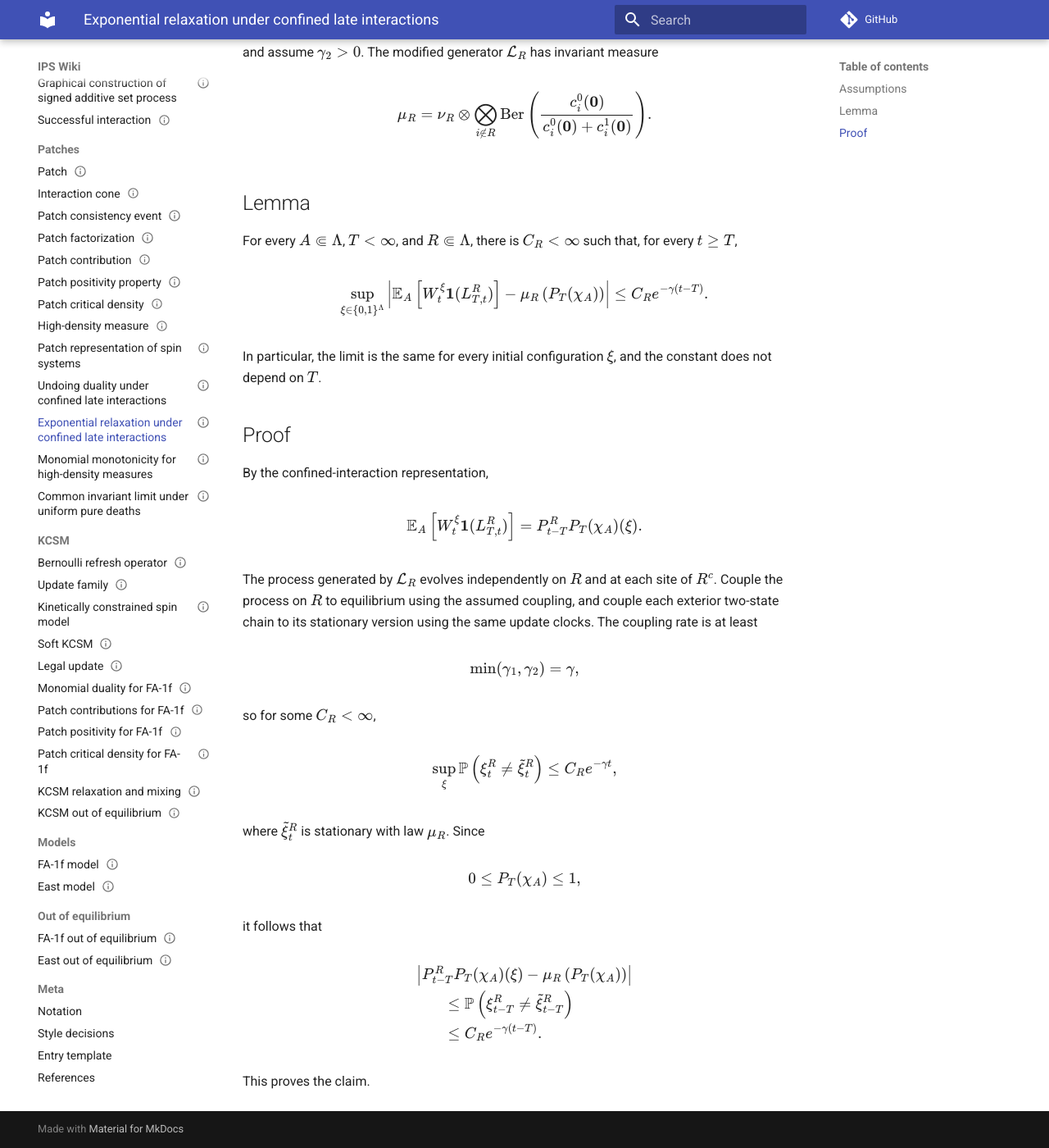
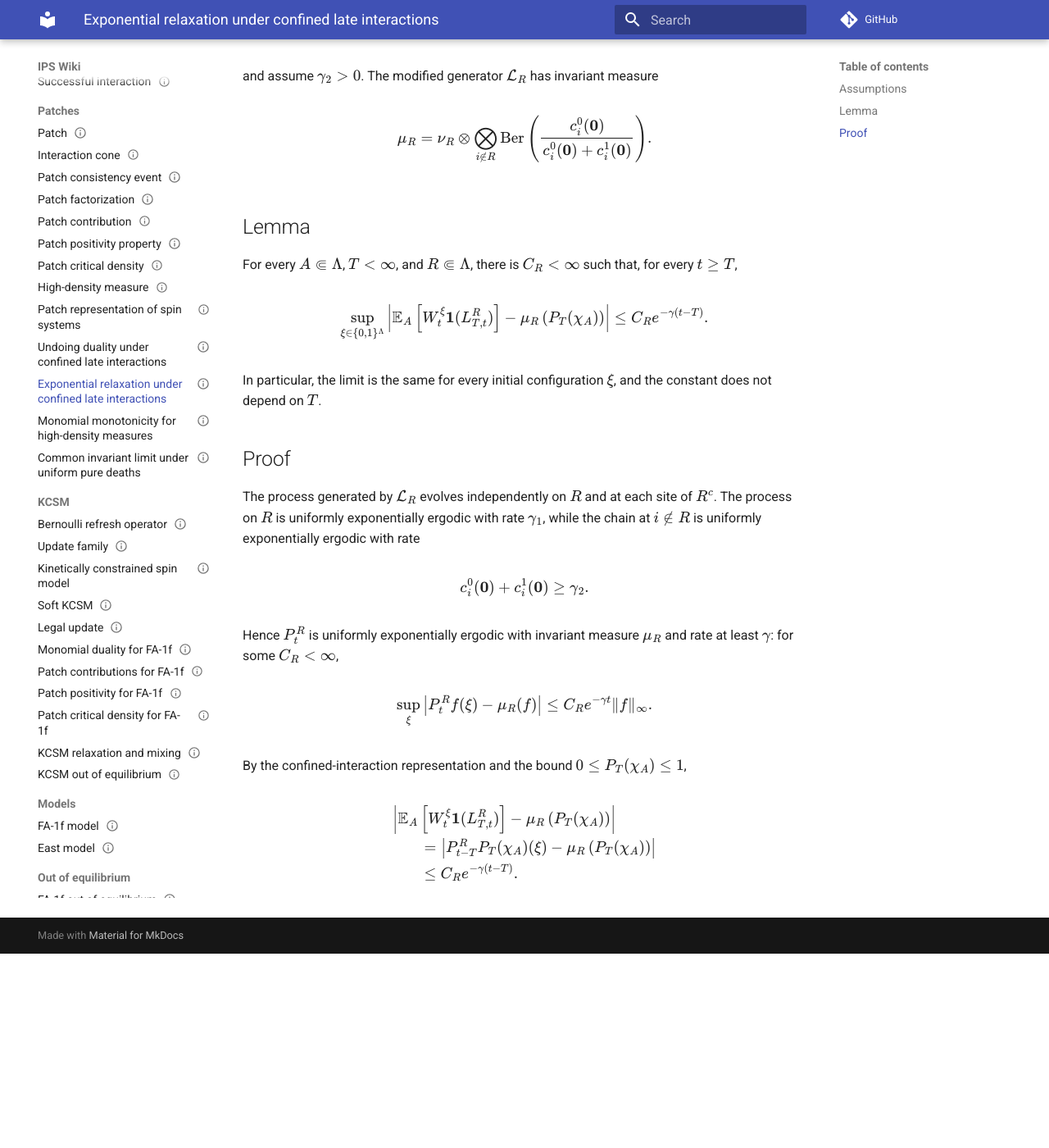
Before and after one commit to maciejgluchowski86-beep/ips-wiki, an MkDocs documentation site: the page built from docs/entries/exponential-relaxation-under-confined-late-interactions.md, in a window 1280 px wide and 1400 px high, scrolled down 695 px. Shown: the whole window at 82% size. Built offline with MkDocs 1.6.1 and Material for MkDocs 9.7.7, drawn with Linux system fonts in a browser that asks for light colours; comment, search, counter and statistics services are not loaded; after the commit the page ends 1858 px from its top, so only the background shows below that; some of the changed text lies outside the part shown.

Commit message:
Use uniform ergodicity directly

```diff
--- a/docs/entries/exponential-relaxation-under-confined-late-interactions.md
+++ b/docs/entries/exponential-relaxation-under-confined-late-interactions.md
@@ -10,23 +10,22 @@ tags:
 
 # Exponential relaxation under confined late interactions
 
-The modified spin system from [undoing duality under confined late interactions](undoing-duality-under-confined-late-interactions.md) is the product of a zero-boundary process on \(R\) and independent two-state chains on \(R^c\). Exponential mixing of these components therefore gives exponential convergence of the confined patch term.
+The modified spin system from [undoing duality under confined late interactions](undoing-duality-under-confined-late-interactions.md) is the product of a zero-boundary process on \(R\) and independent two-state chains on \(R^c\). Uniform exponential ergodicity of these components therefore gives exponential convergence of the confined patch term.
 
 ## Assumptions
 
-For \(R\Subset\Lambda\), let \(\cL_R^0\) be the zero-boundary restriction of the original spin system to \(R\). Assume that there is \(\gamma_1>0\), independent of \(R\), such that for every \(R\Subset\Lambda\), \(\cL_R^0\) has a unique invariant measure \(\nu_R\) and admits a coupling with its stationary process satisfying
+For \(R\Subset\Lambda\), let \(P_t^{R,0}\) be the semigroup of the zero-boundary restriction of the original spin system to \(R\). Assume that there is \(\gamma_1>0\), independent of \(R\), such that for every \(R\Subset\Lambda\), the restricted system has a unique invariant measure \(\nu_R\) and there is \(C_R^0<\infty\) for which
 
 $$
 \sup_{\eta\in\{0,1\}^R}
-\mathbb P
-\left(
-\eta_t\ne\widetilde\eta_t
-\right)
+\left|
+P_t^{R,0}f(\eta)-\nu_R(f)
+\right|
 \le
-C_R^0e^{-\gamma_1t}
+C_R^0e^{-\gamma_1t}\|f\|_\infty
 $$
 
-for some \(C_R^0<\infty\).
+for every bounded \(f\colon\{0,1\}^R\to\mathbb R\).
 
 Set
 
@@ -79,60 +78,46 @@ In particular, the limit is the same for every initial configuration \(\xi\), an
 
 ## Proof
 
-By the confined-interaction representation,
+The process generated by \(\cL_R\) evolves independently on \(R\) and at each site of \(R^c\). The process on \(R\) is uniformly exponentially ergodic with rate \(\gamma_1\), while the chain at \(i\notin R\) is uniformly exponentially ergodic with rate
 
 $$
+c_i^0(\mathbf0)+c_i^1(\mathbf0)
+\ge
+\gamma_2.
+$$
+
+Hence \(P_t^R\) is uniformly exponentially ergodic with invariant measure \(\mu_R\) and rate at least \(\gamma\): for some \(C_R<\infty\),
+
+$$
+\sup_\xi
+\left|
+P_t^Rf(\xi)-\mu_R(f)
+\right|
+\le
+C_Re^{-\gamma t}\|f\|_\infty.
+$$
+
+By the confined-interaction representation and the bound \(0\le P_T(\chi_A)\le1\),
+
+$$
+\begin{aligned}
+&\left|
 \mathbb E_A
 \left[
 W_t^\xi\ind(L_{T,t}^R)
 \right]
-=
-P_{t-T}^R P_T(\chi_A)(\xi).
-$$
-
-The process generated by \(\cL_R\) evolves independently on \(R\) and at each site of \(R^c\). Couple the process on \(R\) to equilibrium using the assumed coupling, and couple each exterior two-state chain to its stationary version using the same update clocks. The coupling rate is at least
-
-$$
-\min(\gamma_1,\gamma_2)=\gamma,
-$$
-
-so for some \(C_R<\infty\),
-
-$$
-\sup_\xi
-\mathbb P
-\left(
-\xi_t^R\ne\widetilde\xi_t^R
-\right)
-\le
-C_Re^{-\gamma t},
-$$
-
-where \(\widetilde\xi_t^R\) is stationary with law \(\mu_R\). Since
-
-$$
-0\le P_T(\chi_A)\le1,
-$$
-
-it follows that
-
-$$
-\begin{aligned}
-&\left|
-P_{t-T}^R P_T(\chi_A)(\xi)
+-
+\mu_R\left(P_T(\chi_A)\right)
+\right|
+\\
+&\qquad=
+\left|
+P_{t-T}^RP_T(\chi_A)(\xi)
 -
 \mu_R\left(P_T(\chi_A)\right)
 \right|
 \\
 &\qquad\le
-\mathbb P
-\left(
-\xi_{t-T}^R\ne\widetilde\xi_{t-T}^R
-\right)
-\\
-&\qquad\le
 C_Re^{-\gamma(t-T)}.
 \end{aligned}
 $$
-
-This proves the claim.
```
